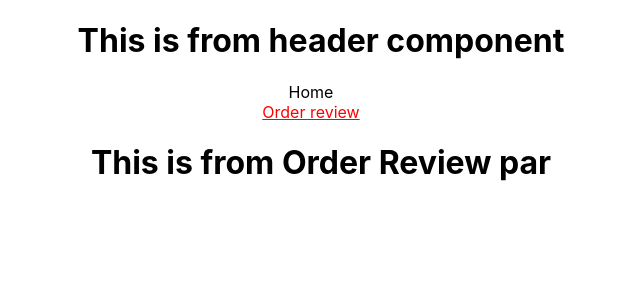
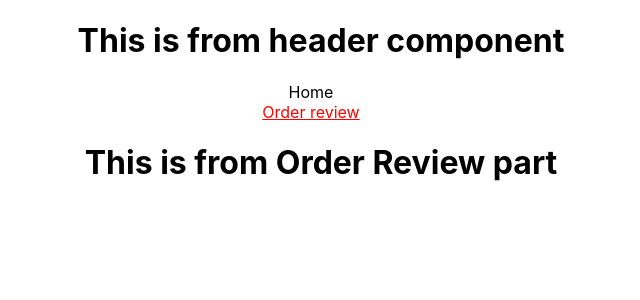
Before and after one commit to konok101/-T-shirt-Website, a React (Create React App) app: page /orderreview in a window 1280 px wide. Shown: the top 300 px of the page, without its empty margins (319-959 px from the left). Built offline with nearby package versions, Linux system fonts and the light colour scheme.

Commit message:
data load, hooks, customLink part done

```diff
--- a/src/OrderReview/OrderReview.js
+++ b/src/OrderReview/OrderReview.js
@@ -3,7 +3,7 @@ import React from 'react';
 const OrderReview = () => {
     return (
         <div>
-            <h1>This is from Order Review par</h1>
+            <h1>This is from Order Review part</h1>
         </div>
     );
 };
```
Also changed, not shown: src/components/Cart/Cart.js (line endings or trailing spaces).
